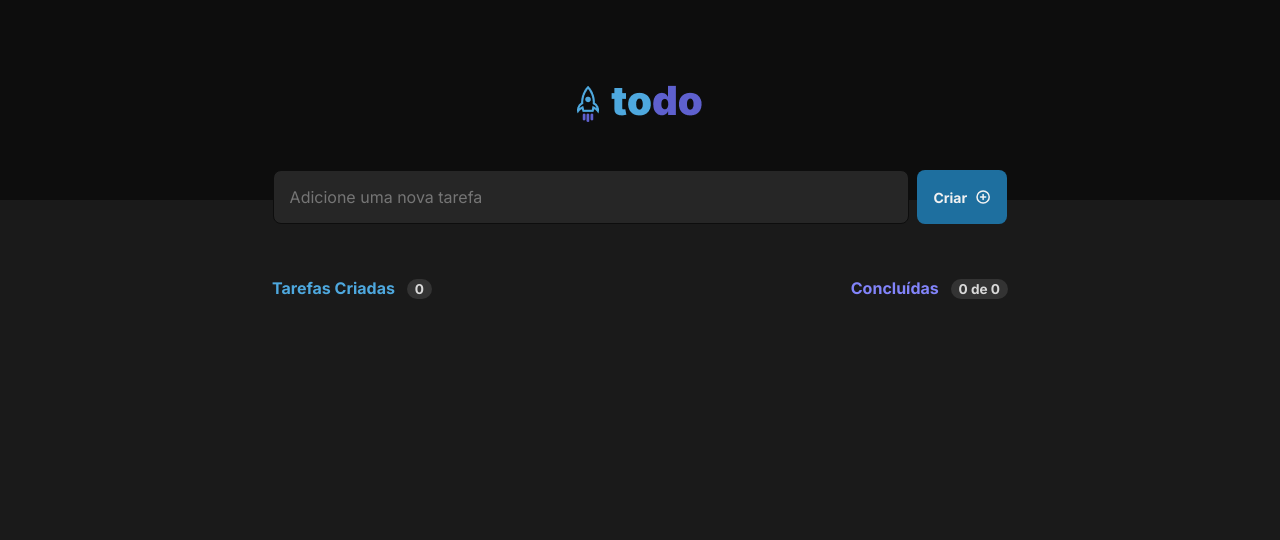
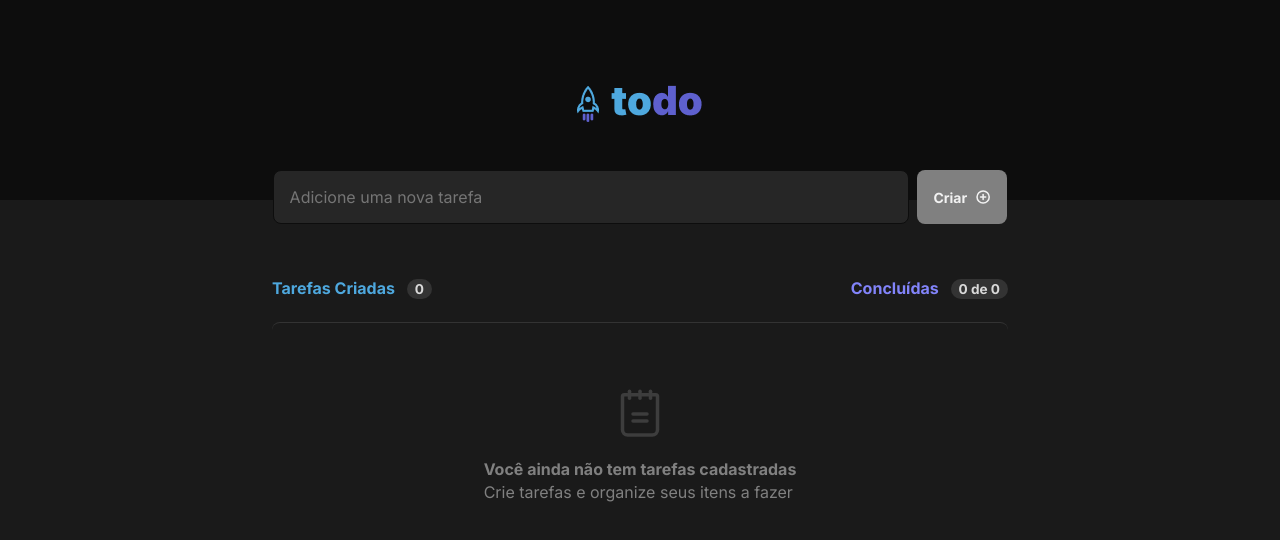
Before and after one commit to DavidAugustoo/ToDo, a React (Vite) app: page / in a window 1280 px wide. Shown: the top 540 px of the page. Built offline with nearby package versions, Linux system fonts and the light colour scheme.

Commit message:
style: empty task area

```diff
--- a/src/App.module.css
+++ b/src/App.module.css
@@ -45,9 +45,13 @@
     background-color: var(--blue-500);
 }
 
+.taskForm button:disabled {
+    background-color: var(--gray-300);
+}
+
 .taskArea {
     max-width: 46rem;
-    margin: 3.375rem auto;
+    margin: 3.375rem auto 0px;
 
     display: flex;
     justify-content: space-between;
@@ -80,9 +84,25 @@
 
 .taskList {
     max-width: 46rem;
-    margin: 3.375rem auto;
+    margin: 1.5rem auto;
 
     display: flex;
     flex-direction: column;
     gap: 0.75rem;
 }
+
+.taskListEmpty {
+    max-width: 46rem;
+    height: 15.25rem;
+    margin: 1.5rem auto;
+    line-height: 140%;
+
+    border-top: 1px solid var(--gray-400);
+    border-radius: 8px;
+
+    display: flex;
+    flex-direction: column;
+    justify-content: center;
+    align-items: center;
+    gap: 1rem;
+}
--- a/src/App.tsx
+++ b/src/App.tsx
@@ -1,5 +1,5 @@
 import { Header } from './components/Header/Header';
-import { PlusCircle } from 'phosphor-react';
+import { PlusCircle, Clipboard, Notepad } from 'phosphor-react';
 import { v4 as uuid } from 'uuid';
 
 import style from './App.module.css';
@@ -38,7 +38,7 @@ function App() {
 
   function changeStatusTask(id: string) {
     const newTasks = tasks.map(task => {
-      if(task.id == id) {
+      if (task.id == id) {
         task.isChecked = !task.isChecked
       }
       return task
@@ -87,6 +87,8 @@ function App() {
           <p className={style.taskCompleted}>Concluídas <span>{tasksCompleted} de {tasksCreated}</span></p>
         </div>
 
+        {tasksCreated != 0 ?
+
           <li className={style.taskList}>
             {tasks.map(task => {
               return (
@@ -101,6 +103,12 @@ function App() {
               )
             })}
           </li>
+          :
+          <div className={style.taskListEmpty}>
+            <Notepad size={56} color="#3D3D3D"/>
+            <p><strong>Você ainda não tem tarefas cadastradas</strong> <br /> Crie tarefas e organize seus itens a fazer</p>
+          </div>
+        }
       </main>
     </>
   )
```
Lines whose indentation alone changed are shown as unchanged.
